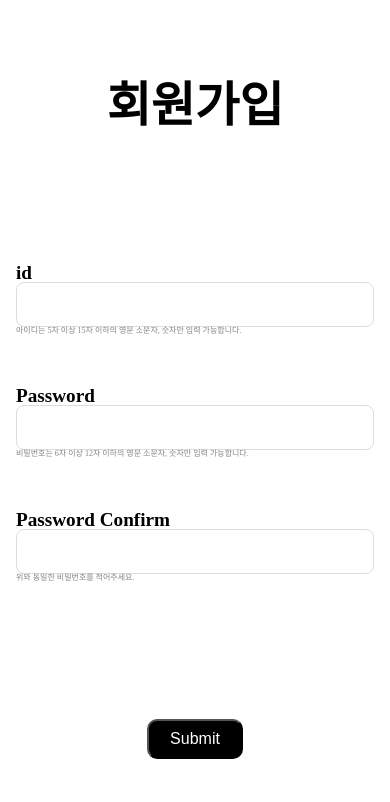
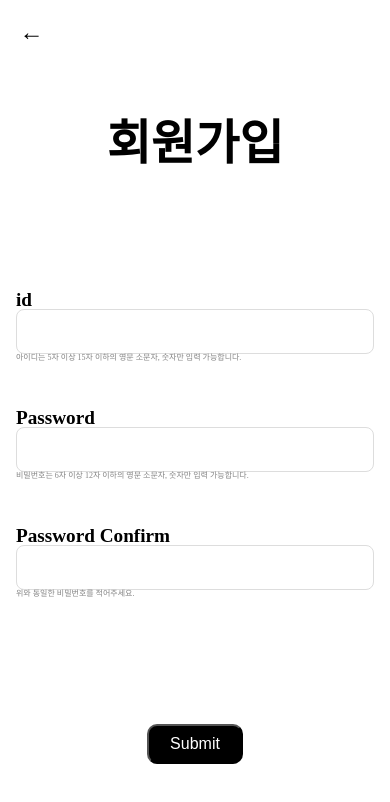
Before and after one commit to HyeonE0103/escapediary-FE, a React (Create React App) app: page /join-membership in a window 390 px wide. Shown: the top 802 px of the page. Built offline with nearby package versions, Linux system fonts and the light colour scheme.

Commit message:
style: 더 나은 반응형 UI 개선

```diff
--- a/src/pages/DetailReview.jsx
+++ b/src/pages/DetailReview.jsx
@@ -126,6 +126,7 @@ const InformationSection = styled.div`
     font-weight: bold;
     font-size: 2rem;
     margin-left: 0;
+    cursor: pointer;
   }
   .informationContent {
     display: flex;
--- a/src/pages/JoinMembership.jsx
+++ b/src/pages/JoinMembership.jsx
@@ -8,7 +8,7 @@ import Header from "../components/common/Header";
 
 const JoinMembership = () => {
   const [join, setJoin] = useState({ id: "", password: "", confirm: "" });
-  const { goToPath } = useNavigation();
+  const { goToPath, goBack } = useNavigation();
 
   const onChangeHandler = (e) => {
     setJoin({ ...join, [e.target.name]: e.target.value });
@@ -43,8 +43,11 @@ const JoinMembership = () => {
   };
 
   return (
-    <JoinMembershipWrap onSubmit={onClickSubmit}>
-      <JoinMembershipContainer>
+    <JoinMembershipWrap>
+      <div className="backIcon" onClick={goBack}>
+        ←
+      </div>
+      <JoinMembershipContainer onSubmit={onClickSubmit}>
         <JoinMebershipHeader>
           <h1>회원가입</h1>
         </JoinMebershipHeader>
@@ -97,7 +100,7 @@ const JoinMembership = () => {
     </JoinMembershipWrap>
   );
 };
-const JoinMembershipWrap = styled.form`
+const JoinMembershipWrap = styled.div`
   width: 100%;
   height: 90vh;
   display: flex;
@@ -105,8 +108,19 @@ const JoinMembershipWrap = styled.form`
   @media (max-width: 480px) {
     height: 100vh;
   }
+  .backIcon {
+    display: none;
+    font-weight: bold;
+    font-size: 1.5rem;
+    margin-left: 0;
+    margin: 5% 0 0 5%;
+    cursor: pointer;
+    @media (max-width: 480px) {
+      display: flex;
+    }
+  }
 `;
-const JoinMembershipContainer = styled.div`
+const JoinMembershipContainer = styled.form`
   width: 50%;
   height: 80%;
   margin: auto;
--- a/src/pages/Login.jsx
+++ b/src/pages/Login.jsx
@@ -10,7 +10,7 @@ import { getUserData } from "../redux/modules/userSlice";
 
 const Login = () => {
   const [login, setLogin] = useState({ id: "", password: "" });
-  const { goToPath } = useNavigation();
+  const { goToPath, goBack } = useNavigation();
   const dispatch = useDispatch();
 
   const onChangeHandler = (e) => {
@@ -45,6 +45,9 @@ const Login = () => {
 
   return (
     <LoginWrap>
+      <div className="backIcon" onClick={goBack}>
+        ←
+      </div>
       <LoginContainer onSubmit={onClickSumbit}>
         <LoginHeader>
           <h1>Login</h1>
@@ -84,6 +87,17 @@ const LoginWrap = styled.div`
   flex-direction: column;
   @media (max-width: 480px) {
     height: 100vh;
+  }
+  .backIcon {
+    display: none;
+    font-weight: bold;
+    font-size: 1.5rem;
+    margin-left: 0;
+    margin: 5% 0 0 5%;
+    cursor: pointer;
+    @media (max-width: 480px) {
+      display: flex;
+    }
   }
 `;
 const LoginContainer = styled.form`
```
